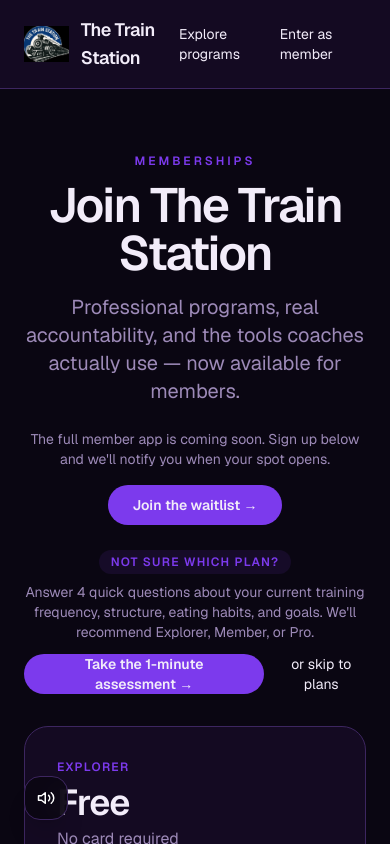
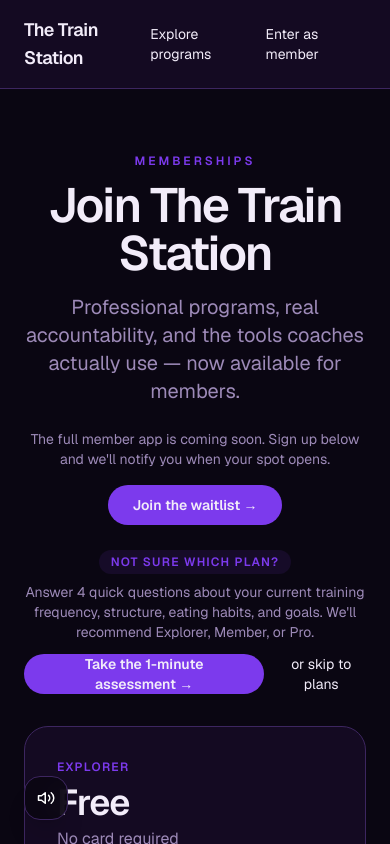
Before and after one commit to Coachjohnepop/train-station, a Next.js app: page /join in a window 390 px wide. Shown: the top 844 px of the page. Built offline with nearby package versions, Linux system fonts and the light colour scheme.

Commit message:
ui: remove logo images; use text branding (scaling issues on hero/mobile)
Drop corner and header logo.png/logo-icon.png across landing, auth, and shells.

```diff
--- a/src/app/admin/layout.tsx
+++ b/src/app/admin/layout.tsx
@@ -18,12 +18,8 @@ export default async function AdminLayout({
         <div className="mx-auto flex max-w-6xl flex-col gap-3 px-6 py-4">
           <div className="flex flex-wrap items-center justify-between gap-3">
             <div className="flex items-center gap-3">
-              <Link href="/admin">
-                <img
-                  src="/images/logo-icon.png"
-                  alt="The Train Station"
-                  className="h-16 w-auto"
-                />
+              <Link href="/admin" className="text-sm font-semibold tracking-tight text-[var(--foreground)] hover:text-[var(--accent)]">
+                The Train Station
               </Link>
               <div>
                 <p className="text-sm font-medium">{session?.name || "Coach"}</p>
--- a/src/app/coming-soon/page.tsx
+++ b/src/app/coming-soon/page.tsx
@@ -14,7 +14,7 @@ function ComingSoonContent({
     <div className="min-h-screen bg-[#0a0612] text-[#f2ecf9] flex flex-col">
       <div className="flex-1 flex items-center justify-center px-6 py-16">
         <div className="max-w-lg text-center">
-          <img src="/images/logo.png" alt="The Train Station" className="h-16 w-auto mx-auto mb-8" />
+          <p className="text-sm font-semibold tracking-tight text-[#7c3aed] mb-8">The Train Station</p>
 
           <div className="inline-block rounded-full bg-[#7c3aed]/15 px-4 py-1 text-xs font-semibold tracking-widest text-[#7c3aed] mb-4">
             COMING SOON
--- a/src/app/forgot-password/page.tsx
+++ b/src/app/forgot-password/page.tsx
@@ -5,7 +5,7 @@ export default function ForgotPasswordPage() {
     <div className="app-shell-bg flex min-h-screen flex-col items-center justify-center px-4 py-12">
       <div className="w-full max-w-md">
         <div className="mb-8 text-center">
-          <img src="/images/logo.png" alt="The Train Station" className="mx-auto h-16 w-auto" />
+          <p className="text-sm font-semibold tracking-tight text-[var(--accent)]">The Train Station</p>
           <h1 className="mt-4 text-2xl font-bold">Forgot password</h1>
           <p className="mt-2 text-sm text-[var(--muted)]">
             We&apos;re still rolling out full password reset. Here&apos;s what works today.
--- a/src/app/join/page.tsx
+++ b/src/app/join/page.tsx
@@ -15,9 +15,8 @@ export default async function JoinPage({
       {/* Simple header */}
       <div className="border-b border-[#3d2660] bg-[#140a22]">
         <div className="mx-auto max-w-6xl px-6 py-4 flex items-center justify-between">
-          <Link href="/member" className="flex items-center gap-3">
-            <img src="/images/logo.png" alt="The Train Station" className="h-9 w-auto" />
-            <span className="font-semibold tracking-tight text-lg">The Train Station</span>
+          <Link href="/member" className="font-semibold tracking-tight text-lg hover:text-[var(--accent)]">
+            The Train Station
           </Link>
           <div className="flex items-center gap-3 text-sm">
             <Link href="/member/programs" className="text-[#9d8ab8] hover:text-white transition">Explore programs</Link>
--- a/src/app/join/questions/page.tsx
+++ b/src/app/join/questions/page.tsx
@@ -89,9 +89,8 @@ export default function JoinQuestionsPage() {
     <div className="min-h-screen bg-[#0a0612] text-[#f2ecf9]">
       <div className="border-b border-[#3d2660] bg-[#140a22]">
         <div className="mx-auto max-w-6xl px-6 py-4 flex items-center justify-between">
-          <Link href="/member" className="flex items-center gap-3">
-            <img src="/images/logo.png" alt="The Train Station" className="h-9 w-auto" />
-            <span className="font-semibold tracking-tight text-lg">The Train Station</span>
+          <Link href="/member" className="font-semibold tracking-tight text-lg hover:text-[var(--accent)]">
+            The Train Station
           </Link>
           <Link href="/join" className="text-sm text-[#9d8ab8] hover:text-white">Skip to pricing</Link>
         </div>
--- a/src/app/login/page.tsx
+++ b/src/app/login/page.tsx
@@ -69,7 +69,7 @@ function LoginForm() {
     <div className="app-shell-bg flex min-h-screen flex-col items-center justify-center px-4 py-12">
       <div className="w-full max-w-md">
         <div className="mb-8 text-center">
-          <img src="/images/logo.png" alt="The Train Station" className="mx-auto h-16 w-auto" />
+          <p className="text-sm font-semibold tracking-tight text-[var(--accent)]">The Train Station</p>
           <h1 className="mt-4 text-2xl font-bold">Sign in</h1>
           <p className="mt-2 text-sm text-[var(--muted)]">
             Members and coaches — your messages, workouts, and schedule stay tied to your account.
--- a/src/app/signup/page.tsx
+++ b/src/app/signup/page.tsx
@@ -88,9 +88,8 @@ function SignupForm() {
     <div className="min-h-screen bg-[#0a0612] text-[#f2ecf9] flex flex-col">
       <div className="border-b border-[#3d2660] bg-[#140a22]">
         <div className="mx-auto max-w-6xl px-6 py-4 flex items-center justify-between">
-          <Link href="/" className="flex items-center gap-3">
-            <img src="/images/logo.png" alt="The Train Station" className="h-9 w-auto" />
-            <span className="font-semibold tracking-tight text-lg">The Train Station</span>
+          <Link href="/" className="font-semibold tracking-tight text-lg hover:text-[var(--accent)]">
+            The Train Station
           </Link>
           <Link href="/login" className="text-sm text-[#9d8ab8] hover:text-white transition">
             Already have access? Sign in
--- a/src/components/LandingHero.tsx
+++ b/src/components/LandingHero.tsx
@@ -1,7 +1,6 @@
 "use client";
 
 import React, { useState, useEffect } from 'react';
-import Link from 'next/link';
 
 const images = [
   { src: "/images/splash/black-guy.jpg", alt: "Fit Black guy powering through a workout" },
@@ -53,21 +52,8 @@ export default function LandingHero() {
         />
       ))}
 
-      {/* Darken upper-left for black-background logo; keep the rest of the hero brighter */}
-      <div className="absolute inset-0 bg-[radial-gradient(ellipse_120%_90%_at_0%_0%,rgba(0,0,0,0.82)_0%,rgba(0,0,0,0.45)_32%,transparent_62%)]" />
       <div className="absolute inset-0 bg-gradient-to-b from-black/35 via-black/15 to-black/45" />
       <div className="absolute inset-0 bg-[radial-gradient(ellipse_at_center,rgba(0,0,0,0.12)_0%,transparent_68%)]" />
-
-      {/* Logo in top-left corner - stylish branding */}
-      <div className="absolute top-8 left-8 z-30">
-        <Link href="/">
-          <img
-            src="/images/logo.png"
-            alt="The Train Station"
-            className="h-[11.25rem] w-auto drop-shadow-2xl"
-          />
-        </Link>
-      </div>
 
       {/* Centered hero content - clean, professional, inspiring */}
       <div className="relative z-10 flex h-full items-center justify-center px-6">
--- a/src/components/LandingWelcomeBack.tsx
+++ b/src/components/LandingWelcomeBack.tsx
@@ -45,10 +45,6 @@ export default function LandingWelcomeBack({
 
       <div className="flex-1 flex items-center justify-center px-6">
         <div className="max-w-xl text-center">
-          <div className="mx-auto mb-8">
-            <img src="/images/logo.png" alt="The Train Station" className="h-20 w-auto mx-auto drop-shadow-2xl" />
-          </div>
-
           {children}
 
           <div className="mt-10 flex flex-col sm:flex-row items-center justify-center gap-3">
--- a/src/components/MemberShell.tsx
+++ b/src/components/MemberShell.tsx
@@ -21,12 +21,8 @@ export default function MemberShell({
       <header className="app-shell-header">
         <div className="mx-auto flex w-full max-w-lg md:max-w-3xl lg:max-w-6xl xl:max-w-7xl items-center justify-between gap-3 px-4 py-3 md:px-6 lg:px-8">
           <div className="flex items-center gap-3">
-            <Link href="/member">
-              <img
-                src="/images/logo-icon.png"
-                alt="The Train Station"
-                className="h-14 w-auto"
-              />
+            <Link href="/member" className="text-sm font-semibold tracking-tight text-[var(--foreground)] hover:text-[var(--accent)]">
+              The Train Station
             </Link>
             <div>
               <p className="text-sm font-medium">Hi, {memberName}</p>
--- a/src/components/SplashCarousel.tsx
+++ b/src/components/SplashCarousel.tsx
@@ -32,21 +32,8 @@ export default function SplashCarousel() {
           }`}
         />
       ))}
-      {/* Darken upper-left for logo; brighten the rest of the carousel */}
-      <div className="absolute inset-0 bg-[radial-gradient(ellipse_120%_90%_at_0%_0%,rgba(0,0,0,0.78)_0%,rgba(0,0,0,0.4)_32%,transparent_62%)]" />
       <div className="absolute inset-0 bg-gradient-to-b from-black/30 via-black/12 to-black/40" />
       <div className="absolute inset-0 bg-[radial-gradient(ellipse_at_center,rgba(0,0,0,0.1)_0%,transparent_70%)]" />
-
-      {/* Logo in top-left corner - stylish branding */}
-      <div className="absolute top-8 left-8 z-30">
-        <Link href="/member">
-          <img
-            src="/images/logo.png"
-            alt="The Train Station"
-            className="h-24 w-auto drop-shadow-2xl"
-          />
-        </Link>
-      </div>
 
       {/* Hero content */}
       <div className="relative z-10 flex h-full items-center justify-center px-6 text-center">
```
